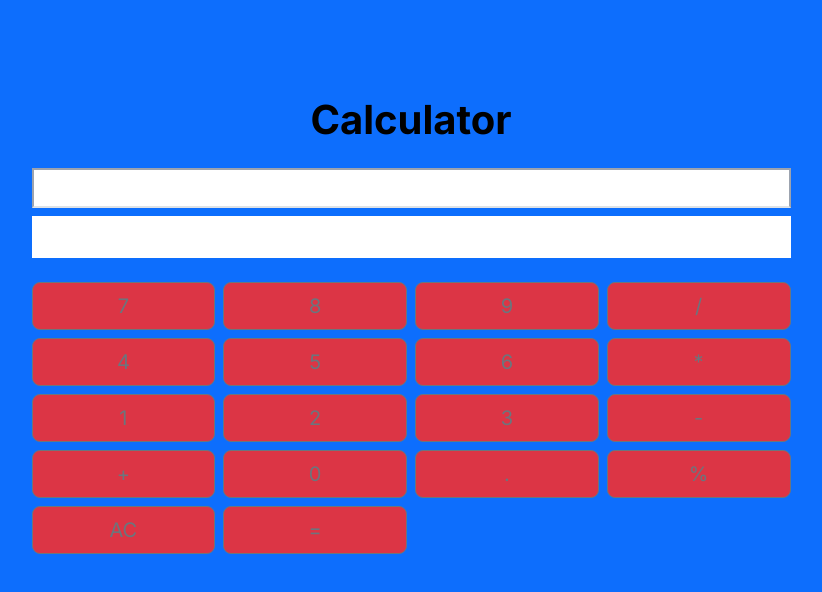
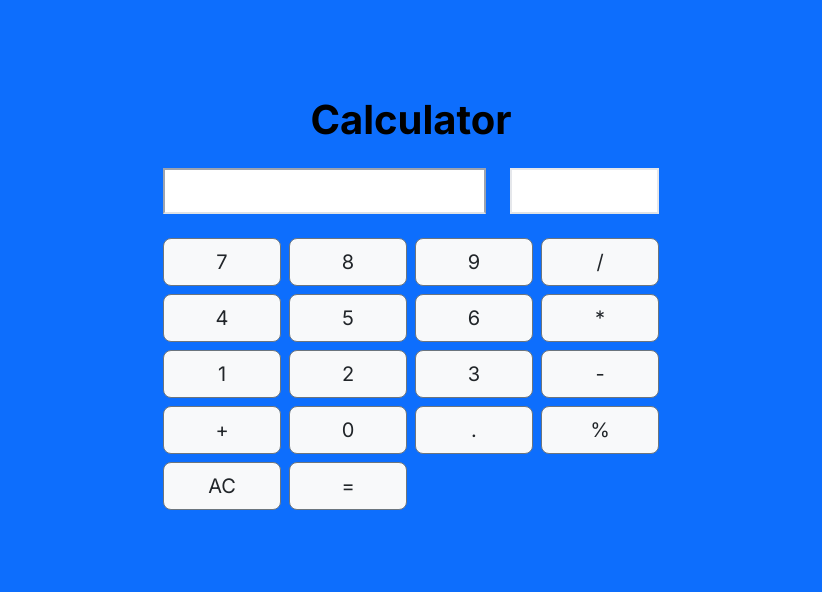
Before and after one commit to Jagadheesh28/react-calculator, a Next.js app: page / in a window 1280 px wide. Shown: the top 592 px of the page, without its empty margins (229-1051 px from the left). Built offline with nearby package versions, Linux system fonts and the light colour scheme.

Commit message:
font colors and calculator width

```diff
--- a/src/app/page.tsx
+++ b/src/app/page.tsx
@@ -43,27 +43,36 @@ export default function Home() {
     "=",
   ];
   return (
-    <main className="d-flex min-vh-100 flex-column align-items-center p-24 bg-primary">
+    <main className="d-flex min-vh-100 flex-column align-items-center p-24 bg-primary ">
       <h1 className="fs-1 font-bold ">Calculator</h1>
-      <div className=".bg-white p-6">
+      <div className=".bg-white p-6 w-50">
+        <section>
+          <div className="row">
+            <div className="col-md-8">
               <input
                 type="text"
-          className="w-100 mb-2 fs-4 border-bottom border-2 border-gray-400 text-dark"
+                className="w-100  fs-3  border-bottom border-2 border-gray-400 text-dark text-center"
                 value={expression}
                 readOnly
               />
+            </div>
+
+            <div className="col-md-4">
               <input
                 type="text"
-          className="w-100 fs-3 fw-bold mb-4 text-danger"
+                className="w-100 fs-3 fw-bold border-bottom border-2 mb-4 text-danger text-center"
                 value={result}
                 readOnly
               />
-        <div className="grid grid-cols-4 gap-2">
+            </div>
+          </div>
+        </section>
+        <div className="grid grid-cols-4 gap-2 ">
           {buttons.map((btn) => (
             <button
               key={btn}
               onClick={() => handleButtonClick(btn)}
-              className="btn btn-outline-secondary btn-lg rounded-lg bg-danger"
+              className="btn btn-outline-secondary btn-lg rounded-lg bg-light text-dark"
             >
               {btn}
             </button>
```
Also changed, not shown: src/app/globals.css (line endings or trailing spaces). Lines whose indentation alone changed are shown as unchanged.
